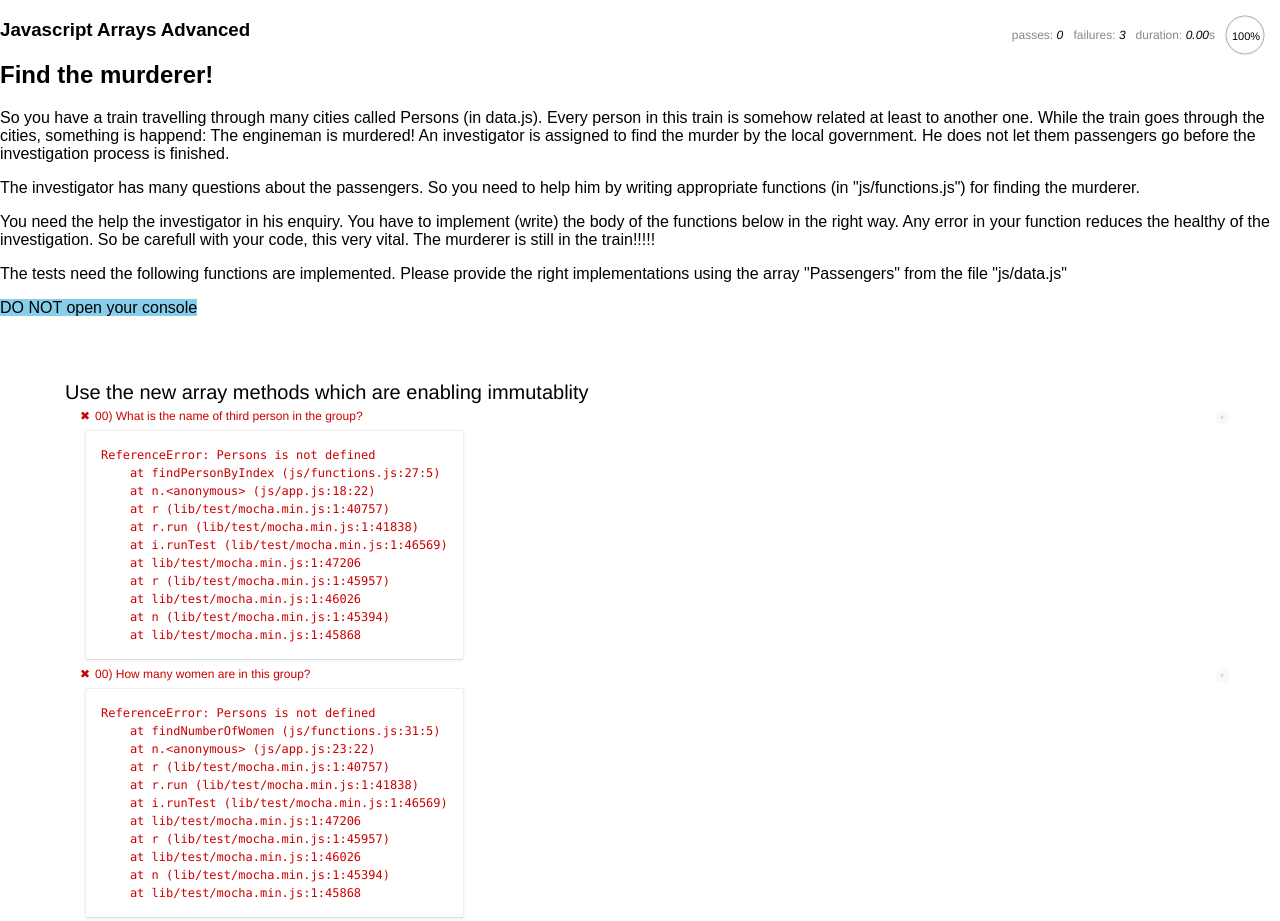
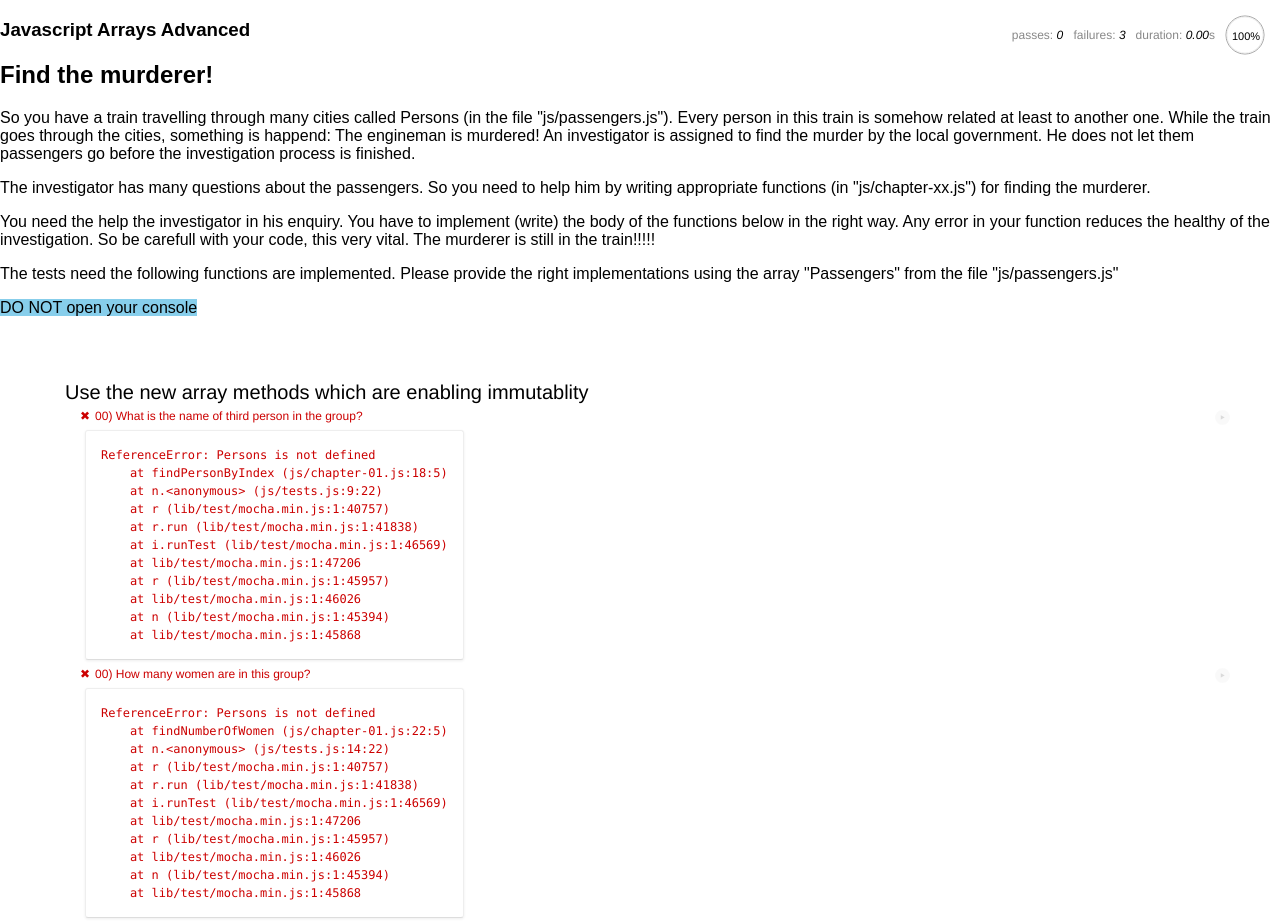
Before and after one commit to domch/js-tarining-immutable-arrays, a plain HTML site: page index.html in a window 1280 px wide. Shown: the top 921 px of the page. Drawn offline with Linux system fonts and the light colour scheme.

Commit message:
adjust naming with story telling

```diff
--- a/index.html
+++ b/index.html
@@ -21,16 +21,16 @@
     <h3>Javascript Arrays Advanced</h3>
     <h2>Find the murderer!</h2>
     <p>
-        So you have a train travelling through many cities called Persons (in data.js). Every person in this train is somehow related at least to another one. While the train goes through the cities, something is happend: The engineman is murdered! An investigator is assigned to find the murder by the local government. He does not let them passengers go before the investigation process is finished.
+        So you have a train travelling through many cities called Persons (in the file "js/passengers.js"). Every person in this train is somehow related at least to another one. While the train goes through the cities, something is happend: The engineman is murdered! An investigator is assigned to find the murder by the local government. He does not let them passengers go before the investigation process is finished.
     </p>
     <p>
-        The investigator has many questions about the passengers. So you need to help him by writing appropriate functions (in "js/functions.js") for finding the murderer.
+        The investigator has many questions about the passengers. So you need to help him by writing appropriate functions (in "js/chapter-xx.js") for finding the murderer.
     </p>
     <p>
         You need the help the investigator in his enquiry. You have to implement (write) the body of the functions below in the right way. Any error in your function reduces the healthy of the investigation. So be carefull with your code, this very vital. The murderer is still in the train!!!!!
     </p>
     <p>
-        The tests need the following functions are implemented. Please provide the right implementations using the array "Passengers" from the file "js/data.js"
+        The tests need the following functions are implemented. Please provide the right implementations using the array "Passengers" from the file "js/passengers.js"
     </p>
     <mark style="background:skyblue">DO NOT open your console</mark>
     <div id="mocha"></div>
@@ -39,9 +39,9 @@
         mocha.setup('bdd')
 
     </script>
-    <script src="js/data.js"></script>
-    <script src="js/functions.js"></script>
-    <script src="js/app.js"></script>
+    <script src="js/passengers.js"></script>
+    <script src="js/chapter-01.js"></script>
+    <script src="js/tests.js"></script>
     <script>
         mocha.checkLeaks();
         mocha.run();
--- a/js/app.js
+++ /dev/null
@@ -1,32 +0,0 @@
-/**
- * So you have a train travelling through many cities called Persons (in data.js).
- * Every person in this train is somehow related at least to another one.
- * While the train goes through the cities, something is happend: The engineman is murdered!
- * An investigator is assigned to find the murder by the local government.
- * He does not let them passengers go before the investigation process is finished.
- *
- * The investigator has many questions about the passengers. So you need to help him by writing
- * appropriate functions (in "js/functions.js") for finding the murderer.
- *
- * The following questions are to be answered by the provided data structure "Passengers".
- *
- */
-
-describe('Use the new array methods which are enabling immutablity', () => {
-
-    it('00) What is the name of third person in the group?', () => {
-        let result = findPersonByIndex(3);
-        result.should.be.equal("");
-    });
-
-    it('00) How many women are in this group?', () => {
-        let result = findNumberOfWomen();
-        result.should.be.equal(4);
-    });
-
-    it('00) How many men are in this group?', () => {
-        let result = findNumberOfWomen();
-        result.should.be.equal(4);
-    });
-
-});
--- /dev/null
+++ b/js/tests.js
@@ -0,0 +1,23 @@
+/**
+ * The following questions are to be answered by the provided data structure "Passengers" in the file "js/passengers.js".
+ *
+ */
+
+describe('Use the new array methods which are enabling immutablity', () => {
+
+    it('00) What is the name of third person in the group?', () => {
+        let result = findPersonByIndex(3);
+        result.should.be.equal("");
+    });
+
+    it('00) How many women are in this group?', () => {
+        let result = findNumberOfWomen();
+        result.should.be.equal(4);
+    });
+
+    it('00) How many men are in this group?', () => {
+        let result = findNumberOfWomen();
+        result.should.be.equal(4);
+    });
+
+});
```
Also changed, not shown: js/chapter-01.js (renamed from js/functions.js, +0 -9 lines), js/passengers.js (renamed from js/data.js), 1 other file.
